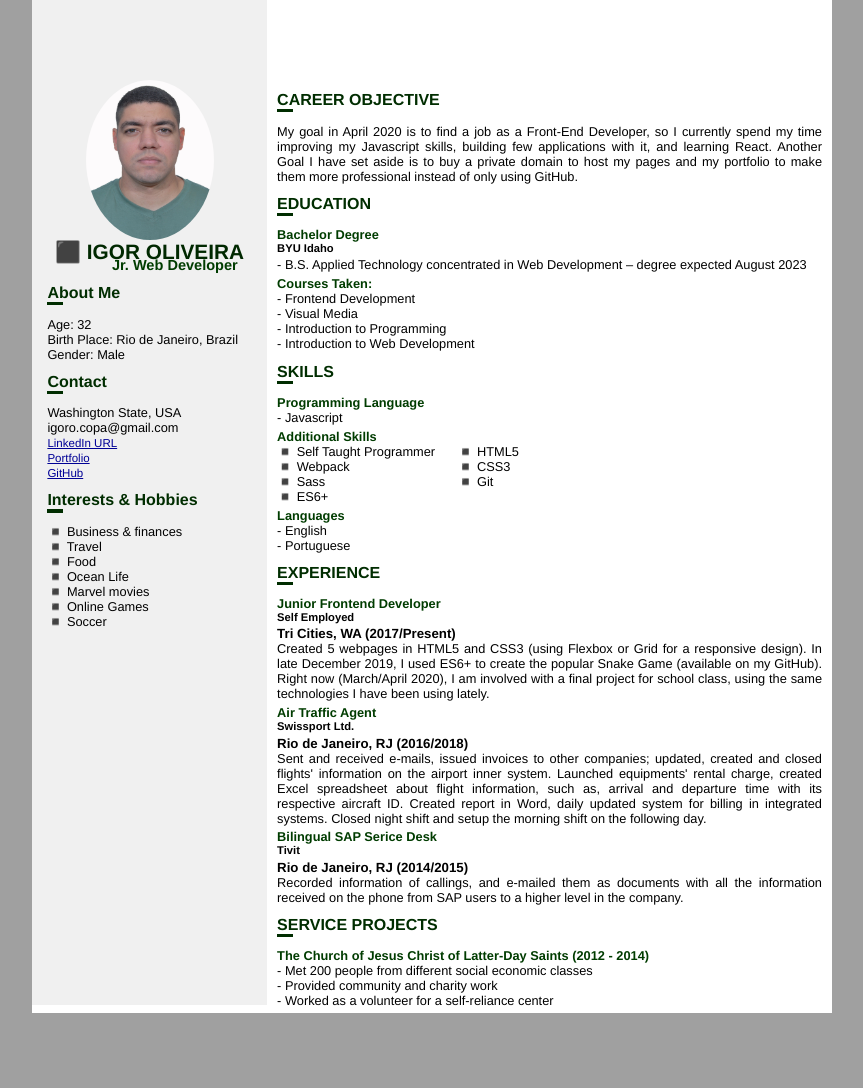
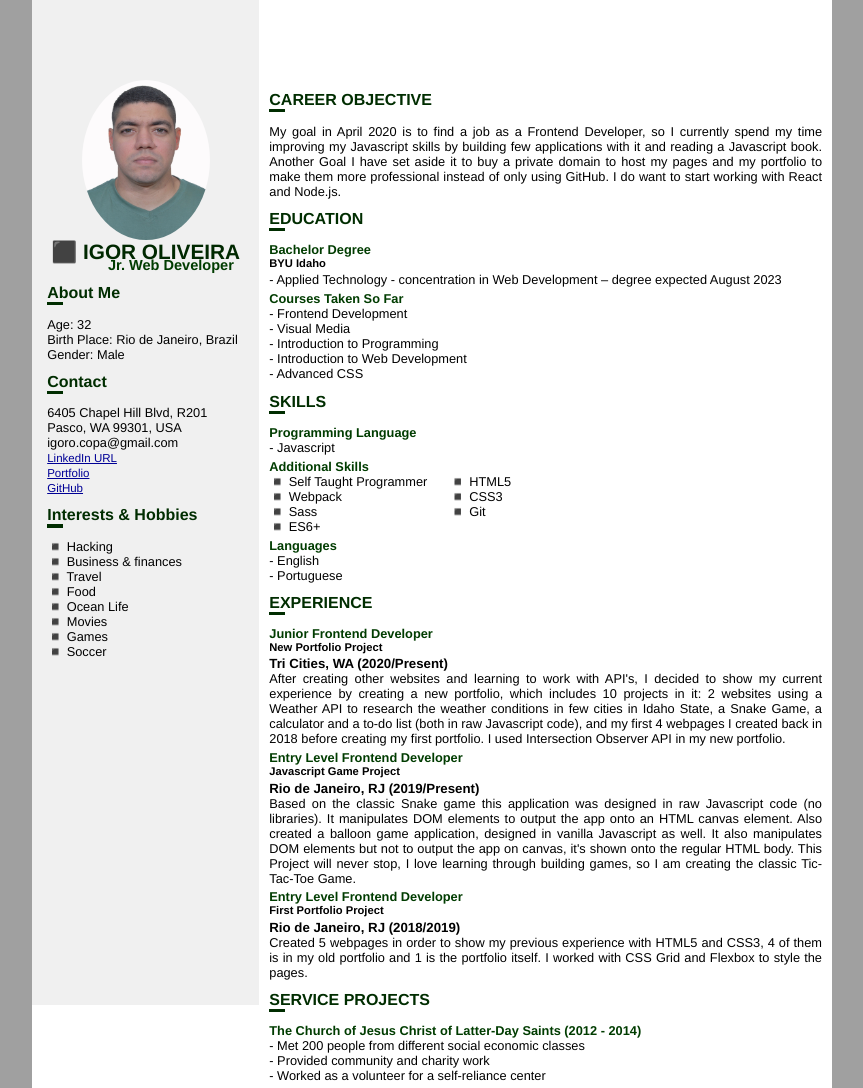
Before and after one commit to IgorCopa/resume, a plain HTML site: page index.html in a window 1280 px wide. Shown: the whole page, without its empty margins (208-1071 px from the left). Before the commit the page ends 1013 px from the top, so only its background shows below. Drawn offline with Linux system fonts and the light colour scheme.

Commit message:
Update Experience Info

```diff
--- a/index.html
+++ b/index.html
@@ -5,7 +5,7 @@
     <meta name="viewport" content="width=device-width, initial-scale=1.0">
     <meta name="description" content="All about Igor Oliveira Front-End Developer, previous works, contact, how I have been learning Javascript, React, Sass, and my certificate degree at BYU-Idaho.">
     <title>Igor Oliveira | Resume</title>
-    <link rel="stylesheet" href="./scss/style.css">
+    <link rel="stylesheet" href="./css/style.css">
 </head>
 <body>
     <section class="container">
@@ -15,10 +15,10 @@
                     <h2>CAREER OBJECTIVE</h2>
                 </div>
                 <p class="content">
-                    My goal in April 2020 is to find a job as a Front-End Developer, so I currently spend my time improving
-                    my Javascript skills, building few applications with it, and learning React. Another Goal I have set
-                    aside is to buy a private domain to host my pages and my portfolio to make them more professional
-                    instead of only using GitHub.
+                    My goal in April 2020 is to find a job as a Frontend Developer, so I currently spend my time improving
+                    my Javascript skills by building few applications with it and reading a Javascript book. Another Goal I have set aside it
+                    to buy a private domain to host my pages and my portfolio to make them more professional
+                    instead of only using GitHub. I do want to start working with React and Node.js.
                 </p>
             </section>
             <section class="education">
@@ -30,21 +30,22 @@
                         <h3>Bachelor Degree</h3>
                         <h4>BYU Idaho</h4>
                         <ul>
-                            <li>B.S. Applied Technology concentrated in Web Development – degree expected August 2023</li>
+                            <li>Applied Technology - concentration in Web Development – degree expected August 2023</li>
                         </ul>
                     </div>
-                    <div class="right proficiencies">
-                        <h3>Courses Taken:</h3>
+                <div class="right proficiencies">
+                        <h3>Courses Taken So Far</h3>
                         <div class="courses-left">
                             <ul>
                                 <li>Frontend Development</li>
                                 <li>Visual Media</li>
+                                <li>Introduction to Programming</li>
                             </ul>
                         </div>
                         <div class="courses-right">
                             <ul>
-                                <li>Introduction to Programming</li>
                                 <li>Introduction to Web Development</li>
+                                <li>Advanced CSS</li>
                             </ul>
                         </div>
                     </div>
@@ -92,30 +93,33 @@
                 </div>
                 <div class="content">
                     <h3>Junior Frontend Developer</h3>
-                    <h4>Self Employed</h4>
-                    <h5>Tri Cities, WA (2017/Present)</h5>
+                    <h4>New Portfolio Project</h4>
+                    <h5>Tri Cities, WA (2020/Present)</h5>
                     <p class="content">
-                        Created 5 webpages in HTML5 and CSS3 (using Flexbox or Grid for a responsive design). In late
-                        December 2019, I used ES6+ to create the popular Snake Game (available on my GitHub). Right now
-                        (March/April 2020), I am involved with a final project for school class, using the same technologies
-                        I have been using lately.
+                        After creating other websites and learning to work with API's, I decided to show my current
+                        experience by creating a new portfolio, which includes 10 projects in it:
+                        2 websites using a Weather API to research the weather conditions in few cities in Idaho State,
+                        a Snake Game, a calculator and a to-do list (both in raw Javascript code), and my first 4 webpages
+                        I created back in 2018 before creating my first portfolio. I used Intersection Observer API in my
+                        new portfolio.
                     </p>
-                    <h3>Air Traffic Agent</h3>
-                    <h4>Swissport Ltd.</h4>
-                    <h5>Rio de Janeiro, RJ (2016/2018)</h5>
+                    <h3>Entry Level Frontend Developer</h3>
+                    <h4>Javascript Game Project</h4>
+                    <h5>Rio de Janeiro, RJ (2019/Present)</h5>
                     <p class="content">
-                        Sent and received e-mails, issued invoices to other companies; updated, created and closed
-                        flights' information on the airport inner system. Launched equipments' rental charge, created
-                        Excel spreadsheet about flight information, such as, arrival and departure time with its
-                        respective aircraft ID. Created report in Word, daily updated system for billing in integrated
-                        systems. Closed night shift and setup the morning shift on the following day.
+                        Based on the classic Snake game this application was designed in raw Javascript code (no libraries).
+                        It manipulates DOM elements to output the app onto an HTML canvas element.
+                        Also created a balloon game application, designed in vanilla Javascript as well. It also manipulates
+                        DOM elements but not to output the app on canvas, it's shown onto the regular HTML body. This Project
+                        will never stop, I love learning through building games, so I am creating the classic Tic-Tac-Toe Game.
                     </p>
-                    <h3>Bilingual SAP Serice Desk</h3>
-                    <h4>Tivit</h4>
-                    <h5>Rio de Janeiro, RJ (2014/2015)</h5>
+                    <h3>Entry Level Frontend Developer</h3>
+                    <h4>First Portfolio Project</h4>
+                    <h5>Rio de Janeiro, RJ (2018/2019)</h5>
                     <p class="content">
-                        Recorded information of callings, and e-mailed them as documents with all the information
-                        received on the phone from SAP users to a higher level in the company.
+                        Created 5 webpages in order to show my previous experience with HTML5 and CSS3,
+                        4 of them is in my old portfolio and 1 is the portfolio itself. I worked with CSS Grid and Flexbox
+                        to style the pages.
                     </p>
                 </div>
             </section>
@@ -152,7 +156,8 @@
                 <div class="contact">
                     <h2>Contact</h2>
                     <ul>
-                        <li>Washington State, USA</li>
+                        <li>6405 Chapel Hill Blvd, R201</li>
+                        <li>Pasco, WA 99301, USA</li>
                         <li>igoro.copa@gmail.com</li>
                         <li><a href="https://www.linkedin.com/in/igor-oliveira-49810598/?locale=en_US" class="linkedin link" target="_blank">LinkedIn URL</a></li>
                         <li><a href="https://igorcopa.github.io/igor-oliveira/" class="portfolio link" target="_blank">Portfolio</a></li>
@@ -163,14 +168,15 @@
                     <h2>Interests & Hobbies</h2>
                     <section class="ul">
                         <ul>
+                            <li>Hacking</li>
                             <li>Business & finances</li>
                             <li>Travel</li>
                             <li>Food</li>
-                            <li>Ocean Life</li>
                         </ul>
                         <ul class="ulRight">
-                            <li>Marvel movies</li>
-                            <li>Online Games</li>
+                            <li>Ocean Life</li>
+                            <li>Movies</li>
+                            <li>Games</li>
                             <li>Soccer</li>
                         </ul>
                     </section>
--- /dev/null
+++ b/scss/_mixins.scss
@@ -0,0 +1,75 @@
+@mixin displays {
+    display: flex;
+    flex-direction: column;
+}
+
+@mixin media-400 {
+    @media (min-width: 400px){
+        .personal-info{
+
+            .info{
+                display: flex;
+                justify-content: space-between;
+                flex-wrap: wrap;
+
+                .ul{
+
+                    .ulRight{
+                        margin-left: 7em;
+                    }
+                }
+            }
+        }
+    }
+}
+
+@mixin media-600 {
+    @media (min-width: 600px){
+        .container{
+            flex-direction: row;
+            align-items: flex-start;
+
+            .main{
+                width: 100%;
+                padding: 5px 10px;
+                padding-top: 80px;
+            }
+
+            .personal-info{
+                padding: 5px 10px;
+                padding-top: 80px;
+                height: 100vh;
+            }
+
+            .personal-info{
+                width: 300px;
+                height: 100vh;
+
+                .info{
+                    .ul{
+                        flex-direction: column;
+                        .ulRight{
+                            margin-left: 0em;
+                        }
+                    }
+                }
+            }
+        }
+    }
+}
+
+@mixin media-800 {
+    @media (min-width: 800px){
+        .container{
+            flex-direction: row;
+            align-items: flex-start;
+            max-width: 800px;
+            background-color: $backgroundRight;
+            margin: 0 auto;
+
+            .personal-info{
+                height: 115vh;
+            }
+        }
+    }
+}
--- a/scss/_reset.scss
+++ b/scss/_reset.scss
@@ -4,6 +4,9 @@ body, *{
     margin: 0;
     padding: 0;
     font-family: Helvetica, sans-serif;
+}
+
+body {
     background-color: $bodyBackground;
 }
 
--- a/scss/style.scss
+++ b/scss/style.scss
@@ -1,16 +1,15 @@
 @charset "utf-8";
 @import "colors";
 @import "reset";
+@import "mixins";
 
 .container{
-    display: flex;
-    flex-direction: column;
+    @include displays;
     align-items: center;
     background-color: $backgroundRight;
 
     .main{
-        display: flex;
-        flex-direction: column;
+        @include displays;
         order: 2;
         width: 95%;
 
@@ -39,8 +38,7 @@
     }
 
     .personal-info{
-        display: flex;
-        flex-direction: column;
+        @include displays;
         justify-content: flex-start;
         align-items: center;
         order: 1;
@@ -81,67 +79,6 @@
     }
 }
 
-@media (min-width: 400px){
-    .personal-info{
-
-        .info{
-            display: flex;
-            justify-content: space-between;
-            flex-wrap: wrap;
-
-            .ul{
-
-                .ulRight{
-                    margin-left: 7em;
-                }
-            }
-        }
-    }
-}
-
-@media (min-width: 600px){
-    .container{
-        flex-direction: row;
-        align-items: flex-start;
-
-        .main{
-            width: 100%;
-            padding: 5px 10px;
-            padding-top: 80px;
-        }
-
-        .personal-info{
-            padding: 5px 10px;
-            padding-top: 80px;
-            height: 100vh;
-        }
-
-        .personal-info{
-            width: 300px;
-            height: 100vh;
-
-            .info{
-                .ul{
-                    flex-direction: column;
-                    .ulRight{
-                        margin-left: 0em;
-                    }
-                }
-            }
-        }
-    }
-}
-
-@media (min-width: 800px){
-    .container{
-        flex-direction: row;
-        align-items: flex-start;
-        max-width: 800px;
-        background-color: $backgroundRight;
-        margin: 0 auto;
-
-        .personal-info{
-            height: 115vh;
-        }
-    }
-}
+@include media-400;
+@include media-600;
+@include media-800;
```
Also changed, not shown: css/style.css (added), scss/reset.css (deleted), scss/style.css (deleted), 3 other files.
